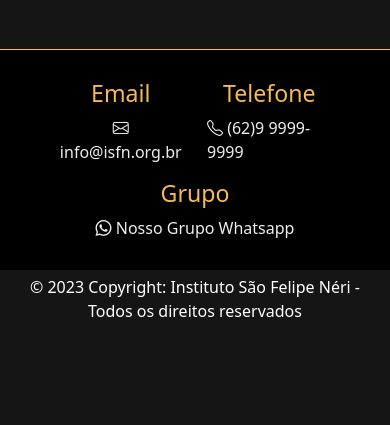
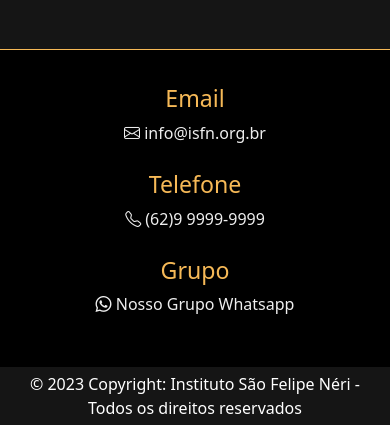
Before and after one commit to GleidistonJR/ISFN, a PHP site: page /retiro/index.php in a window 390 px wide. Shown: the part 2097-2522 px from the top of the page. Before the commit the page ends 2414 px from the top, so only its background shows below. Run offline with PHP 8.4, Linux system fonts and the light colour scheme.

Commit message:
melhorias no footer

```diff
--- a/retiro/Section2.css
+++ b/retiro/Section2.css
@@ -105,6 +105,7 @@ Footer
     text-decoration: none;
     color: #eee;
     display: block;
+    margin-bottom: 16px;
 }
 .RetiroSection2 .row.copy {
     width: 100%;
@@ -144,4 +145,9 @@ Footer
         text-align: start;
     }
 
+
+    .RetiroSection2 footer .col {
+        padding: 5px 0;
+    }
+
 }
--- a/retiro/index.php
+++ b/retiro/index.php
@@ -13,6 +13,7 @@
 
     <link rel="stylesheet" href="Section.css">
     <link rel="stylesheet" href="Section2.css">
+    <link rel="shortcut icon" href="./favicon.svg" type="image/x-icon">
 </head>
 
 <body>
--- a/retiro/section2.html
+++ b/retiro/section2.html
@@ -51,11 +51,11 @@
 
     <footer class="container-fluid">
         <article class="row">
-            <div class="col col-6 col-md-4">
+            <div class="col col-12 col-md-4">
                 <h3>Email</h3>
                 <p><i class="bi bi-envelope"></i> info@isfn.org.br</p>
             </div>
-            <div class="col col-6 col-md-4">
+            <div class="col col-12 col-md-4">
                 <h3>Telefone</h3>
                 <a href="https://wa.me/55629" target="_blank"><i class="bi bi-telephone"></i> (62)9 9999-9999</a>
             </div>
```
Also changed, not shown: retiro/favicon.svg (added).
